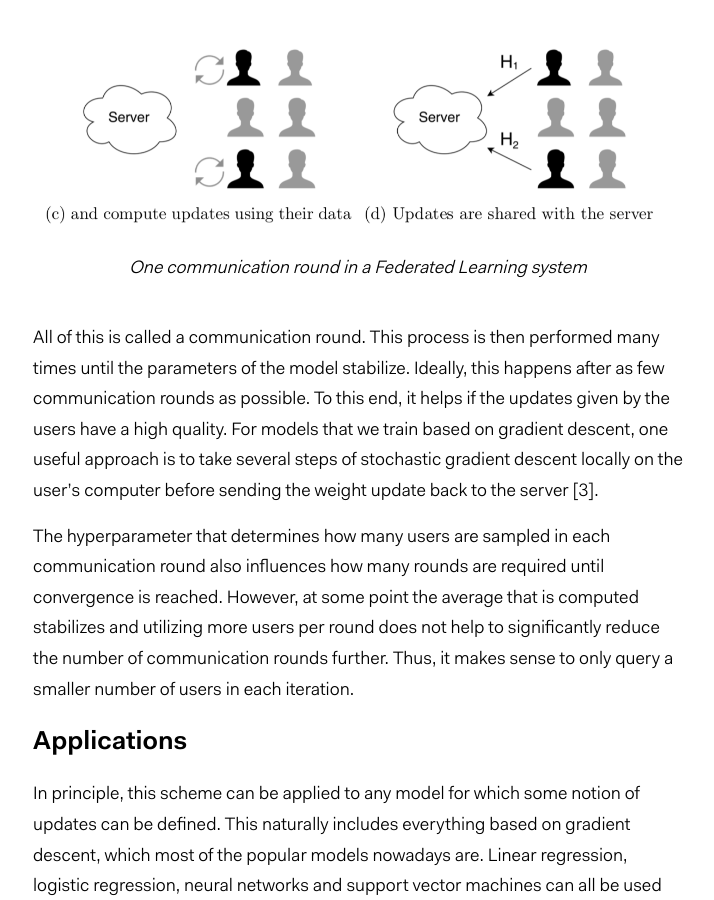
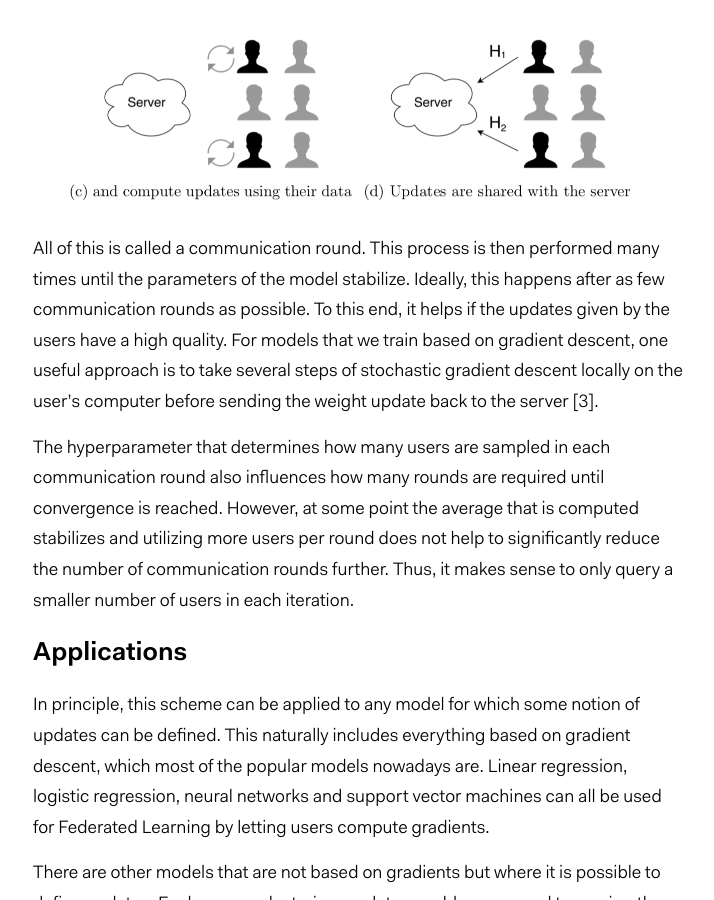
Before and after one commit to florian/florian.github.io, a Jekyll site: the page built from _posts/2018-05-09-federated-learning.md, in a window 1280 px wide and 900 px high, scrolled down 1868 px. Shown: the whole window, without its empty margins (282-996 px from the left). Built offline with Jekyll 4.4.1, drawn with Linux system fonts in a browser that asks for light colours; formulas are drawn with MathJax 3.

Commit message:
Revert to old img tag in FL

```diff
--- a/_posts/2018-05-09-federated-learning.md
+++ b/_posts/2018-05-09-federated-learning.md
@@ -45,7 +45,7 @@
 All these updates are sent back to the server where they are averaged, weighted by the number of training examples that the respective clients used.
 The server then applies this update to the model, typically by using some form of [gradient descent](https://en.wikipedia.org/wiki/Gradient_descent).
 
-{% include img.html url="iteration.png" description="One communication round in a Federated Learning system" %}
+<img src="../../assets/posts/federated-learning/iteration.png" width="600" style="margin: 25px auto; display: block" alt="One iteration of a federated learning system" />
 
 All of this is called a communication round.
 This process is then performed many times until the parameters of the model stabilize.
```
Also changed, not shown: 2 other files.
